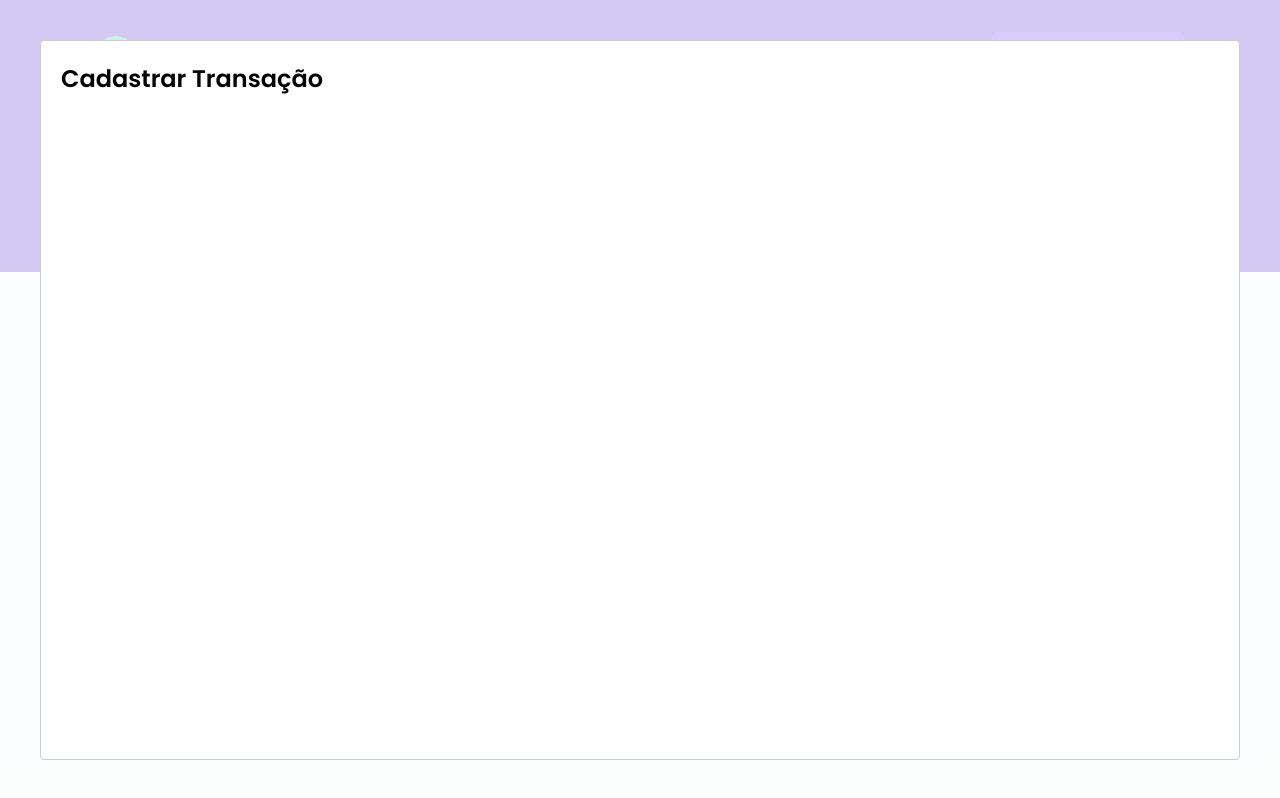
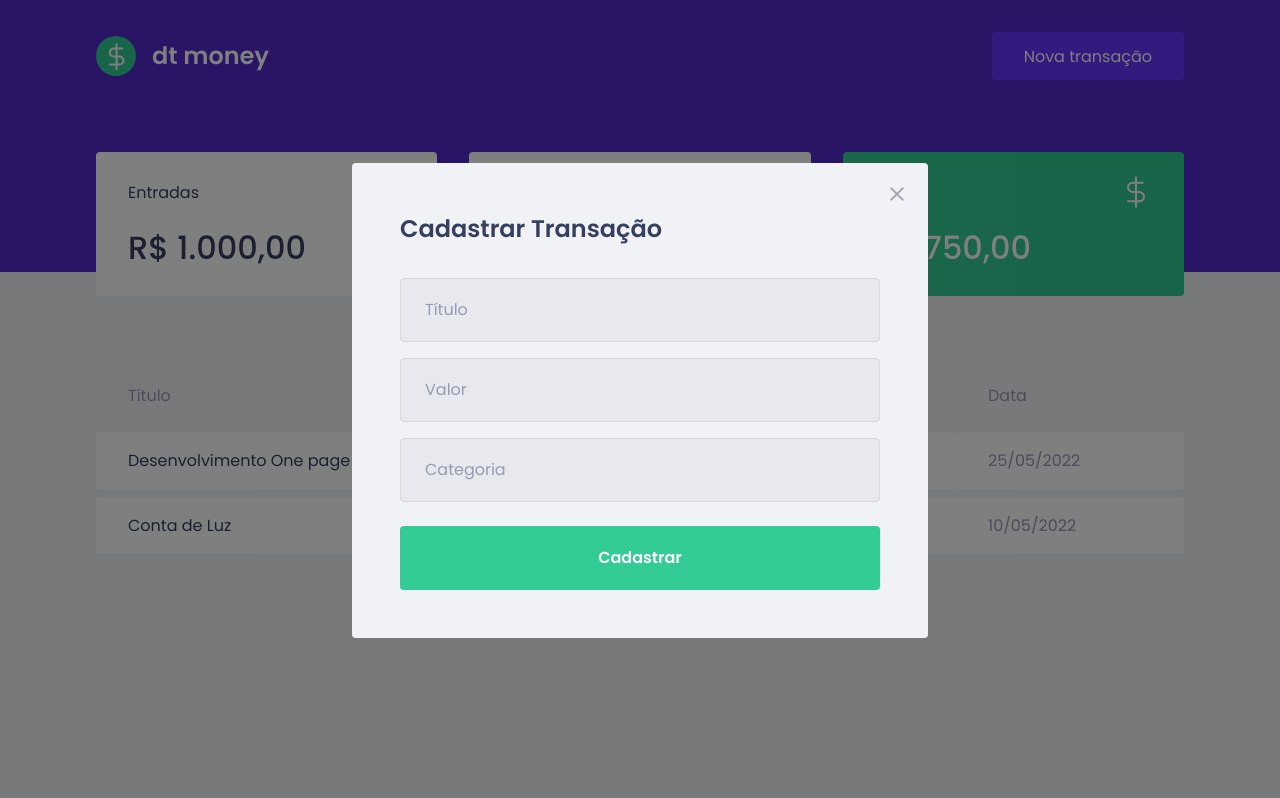
Before and after one commit to SouzaVitoria/Rocketseat-Ignite-Trilha-ReactJS, a React (Create React App) app in the folder chapter-II/dtmoney/: page / in a window 1280 px wide. Both pictures are taken after a click on the button "Nova transação". Built offline with nearby package versions, Linux system fonts and the light colour scheme; no server answers; what miragejs would draw is missing.

Commit message:
DTMoney: added New Transaction Form component and Modal styles

```diff
--- a/chapter-II/dtmoney/src/components/NewTransactionModal/NewTransactionModal.tsx
+++ b/chapter-II/dtmoney/src/components/NewTransactionModal/NewTransactionModal.tsx
@@ -1,4 +1,6 @@
 import Modal from "react-modal"
+import { Form } from "./styles";
+import closeImg from "../../assets/close.svg"
 
 interface NewTransactionModalProps {
   isOpen: boolean
@@ -15,8 +17,24 @@
     <Modal
       isOpen={isOpen}
       onRequestClose={onOpenAndCloseNewTransactionModal}
+      overlayClassName="react-modal-overlay"
+      className="react-modal-content"
     >
-      <h2>Cadastrar Transação</h2>
+      <button
+        type="button"
+        onClick={onOpenAndCloseNewTransactionModal}
+        className="react-modal-close"
+      >
+        <img src={closeImg} alt="Fechar Modal" />
+      </button>
+
+      <Form>
+        <h2>Cadastrar Transação</h2>
+        <input type="text" placeholder="Título" />
+        <input type="number" placeholder="Valor" />
+        <input type="text" placeholder="Categoria" />
+        <button type="submit">Cadastrar</button>
+      </Form>
     </Modal>
   )
 }
--- /dev/null
+++ b/chapter-II/dtmoney/src/components/NewTransactionModal/styles.ts
@@ -0,0 +1,46 @@
+import styled from "styled-components"
+
+export const Form = styled.form`
+  h2 {
+    color: var(--text-title);
+    font-size: 1.5rem;
+    margin-bottom: 2rem;
+  }
+
+  input {
+    width: 100%;
+    padding: 0 1.5rem;
+    height: 4rem;
+    border-radius: 0.25rem;
+    border: 1px solid #d7d7d7;
+    background-color: #e7e9ee;
+    font-weight: 400;
+    font-size: 1rem;
+
+    &::placeholder {
+      color: var(--text-body);
+    }
+
+    & + input {
+      margin-top: 1rem;
+    }
+  }
+
+  button[type="submit"] {
+    width: 100%;
+    padding: 0 1.5rem;
+    height: 4rem;
+    background-color: var(--green);
+    color: #fff;
+    border-radius: 0.25rem;
+    border: 0;
+    font-size: 1rem;
+    font-weight: 600;
+    margin-top: 1.5rem;
+    transition: filter 0.2s;
+
+    &:hover {
+      filter: brightness(0.9);
+    }
+  }
+`
--- a/chapter-II/dtmoney/src/styles/global.ts
+++ b/chapter-II/dtmoney/src/styles/global.ts
@@ -52,4 +52,38 @@
     cursor: not-allowed;
   }
 
+  .react-modal-overlay {
+    background-color: rgba(0, 0, 0, 0.5);
+    position: fixed;
+    top: 0;
+    bottom: 0;
+    left: 0;
+    right: 0;
+    display: flex;
+    justify-content: center;
+    align-items: center;
+  }
+
+  .react-modal-content {
+    width: 100%;
+    max-width: 576px;
+    background-color: var(--background);
+    padding: 3rem;
+    position: relative;
+    border-radius: 0.25rem;
+  }
+
+  .react-modal-close {
+    position: absolute;
+    top: 1.5rem;
+    right: 1.5rem;
+    border: 0;
+    background-color: transparent;
+    transition: filter 0.2s;
+
+    &:hover {
+      filter: brightness(0.8);
+    }
+  }
+
 `
```
